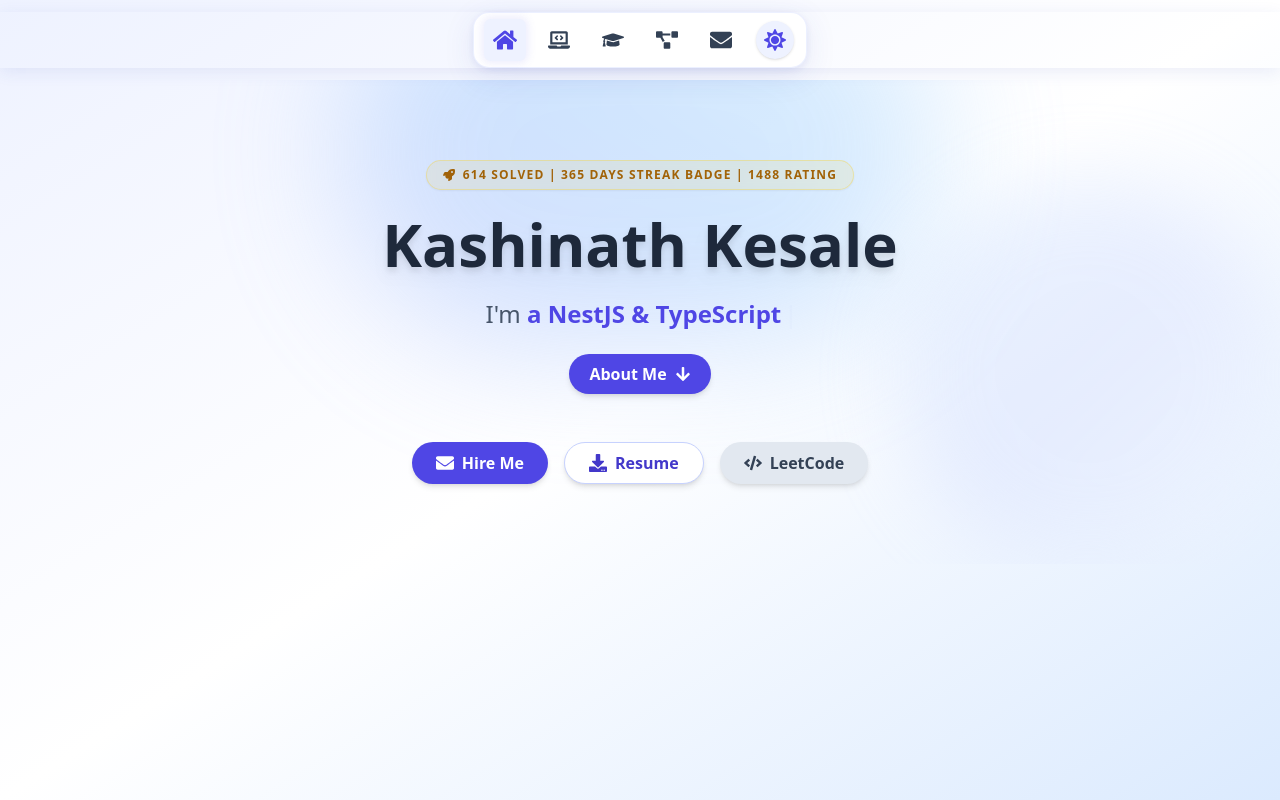
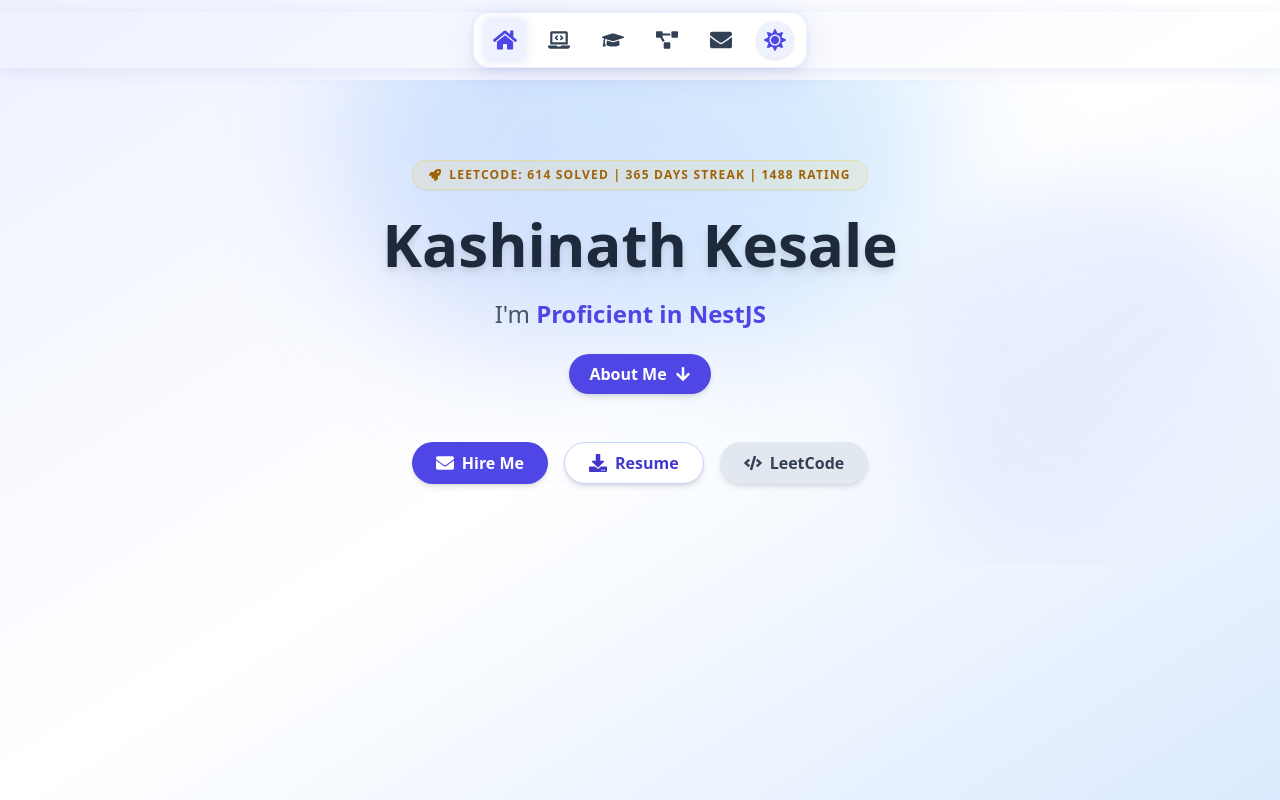
Before and after one commit to Kashinath-Kesale/new-portfolio, a React (Create React App) app: page / in a window 1280 px wide. Built offline with nearby package versions, Linux system fonts and the light colour scheme.

Commit message:
Final touch

```diff
--- a/src/components/Hero.jsx
+++ b/src/components/Hero.jsx
@@ -28,8 +28,7 @@ function Hero() {
           transition={{ duration: 0.8 }}
           className="flex items-center gap-2 px-4 py-1.5 rounded-full bg-yellow-400/10 border border-yellow-400/30 text-yellow-700 dark:text-yellow-400 text-xs font-bold uppercase tracking-widest mb-2 shadow-sm backdrop-blur-sm"
         >
-          <FaRocket /> 614 Solved | 365 Days Streak Badge | 1488 Rating
-        </motion.div>
+        <FaRocket /> LeetCode: 614 Solved | 365 Days Streak | 1488 Rating        </motion.div>
 
         {/* Animated Name */}
         <motion.h1
@@ -53,7 +52,7 @@ function Hero() {
             <Typewriter
               words={[
                 'a Full Stack Developer',
-                'a NestJS & TypeScript Specialist',
+                'Proficient in NestJS & TypeScript',
                 'an Ex-Intern @ GoBasera',
                 'a DSA Enthusiast (600+ Solved)'
               ]}
```
